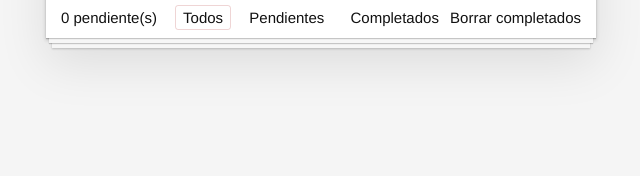
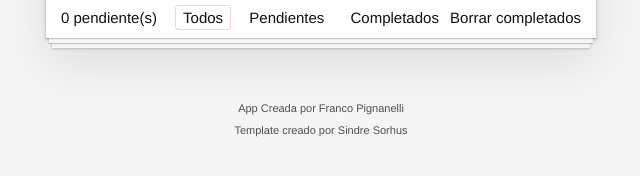
Before and after one commit to francopig/to.do-app, a website built with webpack: page src/index.html in a window 1280 px wide. Shown: the part 200-376 px from the top of the page, without its empty margins (319-959 px from the left). Built offline with nearby package versions, Linux system fonts and the light colour scheme.

Commit message:
Correciones

```diff
--- a/src/index.html
+++ b/src/index.html
@@ -57,8 +57,8 @@
 			</footer>
 		</section>
 		<footer class="info">
-
-
+				<p>App Creada por <a href="https://github.com/francopig">Franco Pignanelli</a></p>
+				<p>Template creado por <a href="http://sindresorhus.com">Sindre Sorhus</a></p>
 		</footer>
 
 
```
Also changed, not shown: src/assets/img/webpack-logo.png (added).
